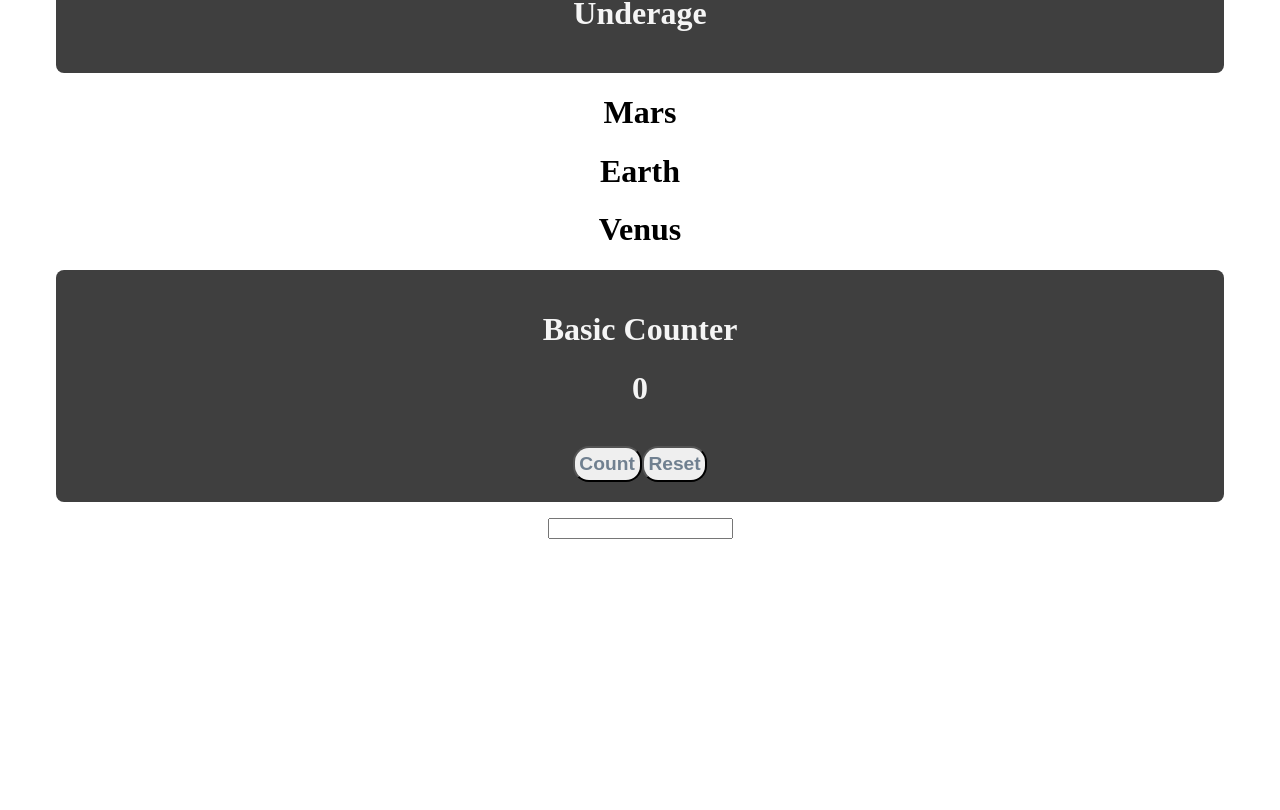
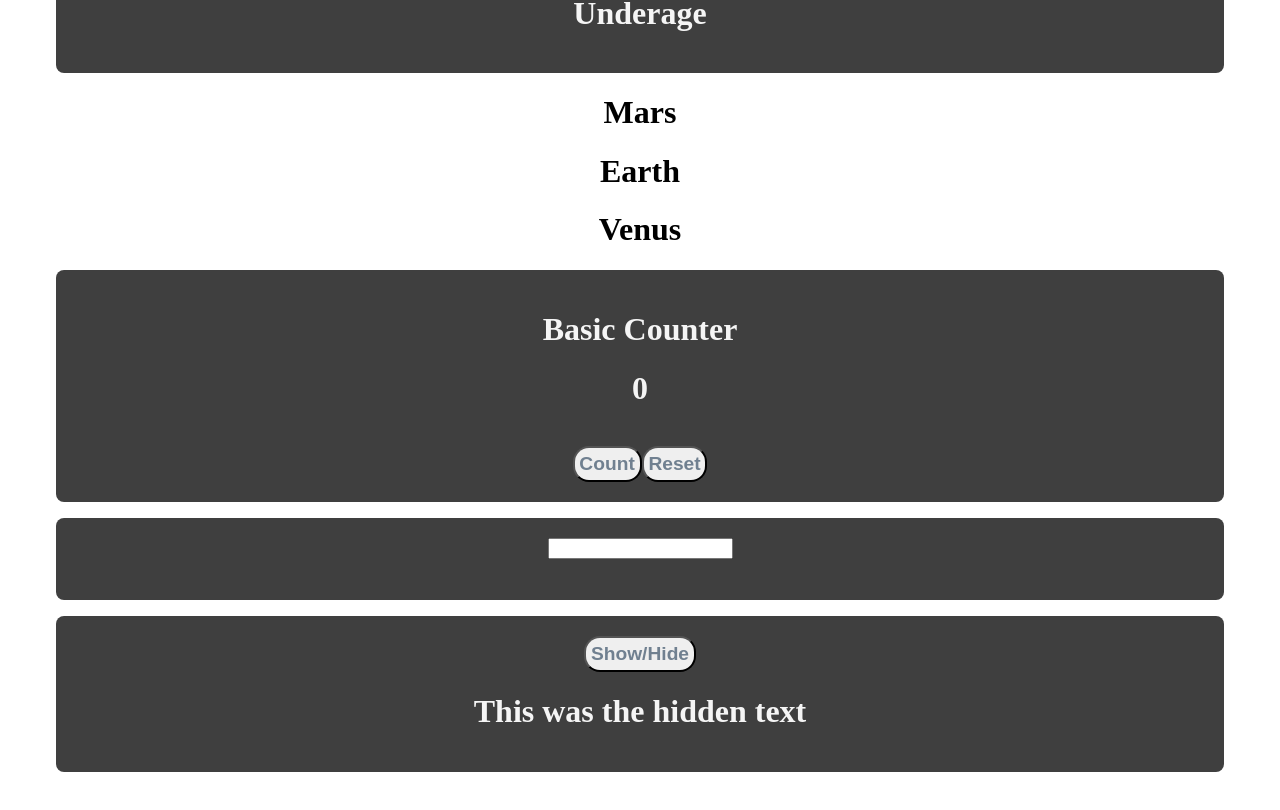
Before and after one commit to Minahil-Muhammad-Moiz/react-practice, a React (Vite) app: page / in a window 1280 px wide. Shown: the part 531-1341 px from the top of the page. Before the commit the page ends 1131 px from the top, so only its background shows below. Built offline with nearby package versions, Linux system fonts and the light colour scheme.

Commit message:
useState-ex03-toggle button

```diff
--- a/src/App.jsx
+++ b/src/App.jsx
@@ -6,6 +6,7 @@ import { useState } from 'react'
 function App() {
   const [count, setCount] = useState(0)
   const [name, setName] = useState('')
+  const [showText, setShowText] = useState(true)
 
   const increaseCount = ()=>{
     setCount(count+1)
@@ -30,9 +31,13 @@ function App() {
       <button onClick={increaseCount}>Count</button>
       <button onClick={()=> setCount(0)}>Reset</button>
     </div>
-    <div>
+    <div className='uCard'>
       <input type='text' onChange={newName}/>
       <h1>{name}</h1>
+    </div>
+    <div className='uCard'>
+      <button onClick={()=>setShowText(!showText)}>Show/Hide</button>
+      {showText && <h1>This was the hidden text</h1>}
     </div>
     </>
   )
```
